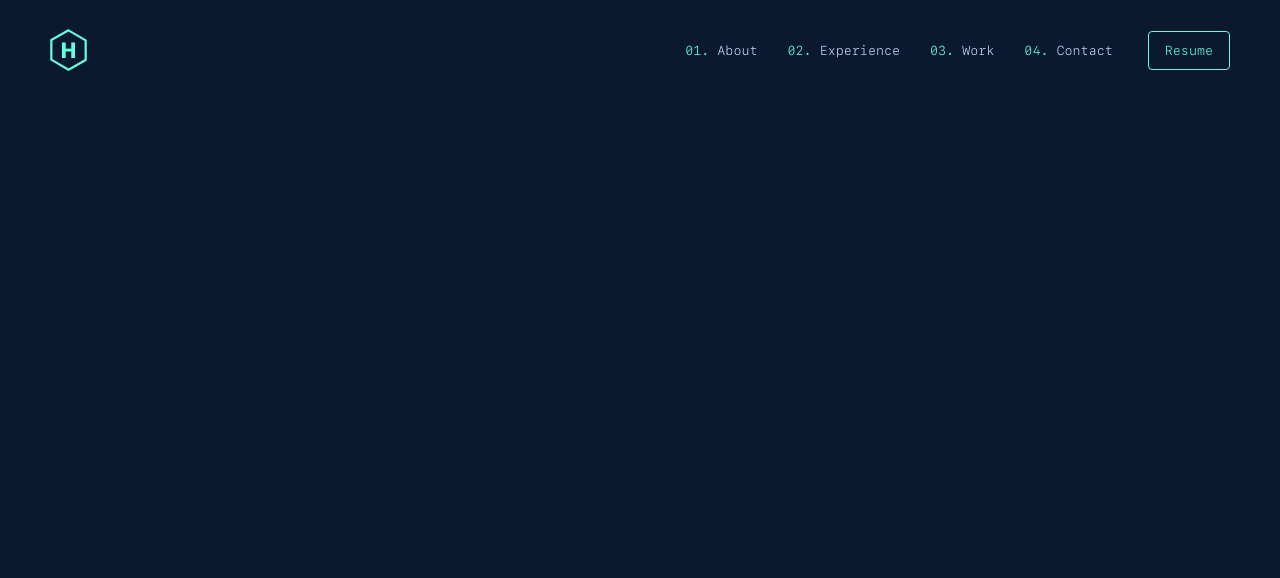
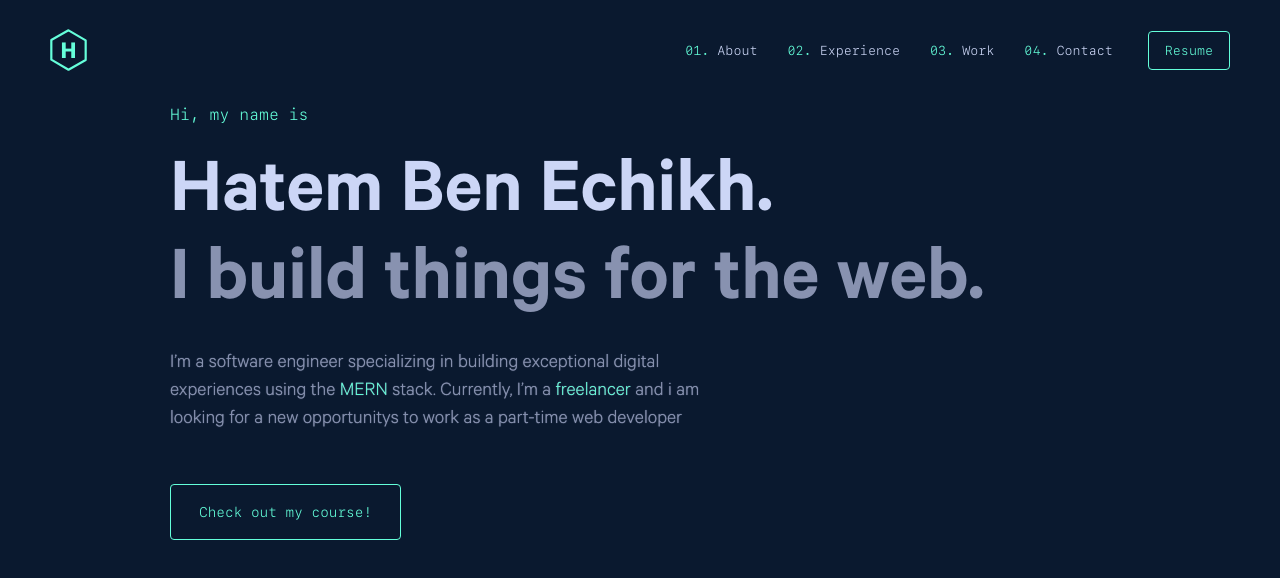
Before and after one commit to hatem782/Portfolio-hatem-ben-echikh, a React (Create React App) app: page / in a window 1280 px wide. Shown: the top 578 px of the page. Built offline with nearby package versions, Linux system fonts and the light colour scheme.

Commit message:
first section

```diff
--- a/src/App.js
+++ b/src/App.js
@@ -2,12 +2,13 @@ import React from "react";
 import Theme from "./theme/Theme.jsx";
 import Home from "./views/Home/Home.jsx";
 import Loading from "./views/Loading/Loading";
-
+import NavBar from "./layouts/navbar/NavBar";
 function App() {
   return (
     <div>
       <Theme>
-        {/* <Loading /> */}
+        <Loading />
+        <NavBar />
         <Home />
       </Theme>
     </div>
--- a/src/components/buttons/OutlinedButton/outlinedButton.styles.js
+++ b/src/components/buttons/OutlinedButton/outlinedButton.styles.js
@@ -6,12 +6,17 @@ export const useStyles = makeStyles((theme) => ({
     border: `solid 1px ${theme.palette.primary.main}`,
     padding: "12px 16px",
     outline: "none",
-    backgroundColor: "transparent",
+    backgroundColor: "#64ffda00",
 
     color: theme.palette.primary.main,
     lineHeight: "1",
     fontFamily: "SFMono",
     fontSize: "13px",
     fontWeight: "300",
+    cursor: "pointer",
+    transition: "all 0.2s",
+    "&:hover": {
+      backgroundColor: "#64ffda22",
+    },
   },
 }));
--- a/src/components/logo/logo.styles.js
+++ b/src/components/logo/logo.styles.js
@@ -1,6 +1,7 @@
 import { makeStyles } from "@mui/styles";
 
 const delay_bar = 0.3;
+const waiting = 0.3;
 
 export const useStyles = makeStyles((theme) => ({
   custom_logo: {
@@ -15,13 +16,15 @@ export const useStyles = makeStyles((theme) => ({
     fontSize: "105px",
     fontWeight: "700",
 
-    animation: `logo-fade-out ${delay_bar}s linear ${delay_bar * 10}s forwards`,
+    animation: `logo-fade-out ${delay_bar}s linear ${delay_bar * 10 +
+      waiting}s forwards`,
 
     "& p": {
-      transform: "translateY(-6px)",
+      transform: "translateY(12px)",
       position: "absolute",
       opacity: "0",
-      animation: `h-fade-in ${delay_bar}s linear ${delay_bar * 7}s forwards`,
+      animation: `h-fade-in ${delay_bar}s linear ${delay_bar * 7 +
+        waiting}s forwards`,
     },
     "& .bar": {
       height: "100px",
@@ -43,37 +46,37 @@ export const useStyles = makeStyles((theme) => ({
     "& .bar-1": {
       transform: "translate(-41px, -71px) rotate(60deg)",
       "& .filled-bar": {
-        animationDelay: `${delay_bar * 1}s`,
+        animationDelay: `${delay_bar * 1 + waiting}s`,
       },
     },
     "& .bar-2": {
       transform: "translate(-82px, 0px) rotate(0deg)",
       "& .filled-bar": {
-        animationDelay: `${delay_bar * 2}s`,
+        animationDelay: `${delay_bar * 2 + waiting}s`,
       },
     },
     "& .bar-3": {
       transform: "translate(-41px, 71px) rotate(-60deg)",
       "& .filled-bar": {
-        animationDelay: `${delay_bar * 3}s`,
+        animationDelay: `${delay_bar * 3 + waiting}s`,
       },
     },
     "& .bar-4": {
       transform: "translate(41px, 71px) rotate(-120deg);",
       "& .filled-bar": {
-        animationDelay: `${delay_bar * 4}s`,
+        animationDelay: `${delay_bar * 4 + waiting}s`,
       },
     },
     "& .bar-5": {
       transform: "translate(82px, 0px) rotate(-180deg)",
       "& .filled-bar": {
-        animationDelay: `${delay_bar * 5}s`,
+        animationDelay: `${delay_bar * 5 + waiting}s`,
       },
     },
     "& .bar-6": {
       transform: "translate(41px, -71px) rotate(-240deg);",
       "& .filled-bar": {
-        animationDelay: `${delay_bar * 6}s`,
+        animationDelay: `${delay_bar * 6 + waiting}s`,
       },
     },
   },
--- a/src/layouts/navbar/navbar.styles.js
+++ b/src/layouts/navbar/navbar.styles.js
@@ -57,5 +57,6 @@ export const useStyles = makeStyles((theme) => ({
     height: "70px",
     backgroundColor: "rgba(10, 25, 47, 0.85)",
     boxShadow: `0 10px 30px -10px rgba(2,12,27,0.7)`,
+    backdropFilter: "blur(10px)",
   },
 }));
--- a/src/views/Home/Home.jsx
+++ b/src/views/Home/Home.jsx
@@ -1,12 +1,13 @@
 import React from "react";
-import NavBar from "../../layouts/navbar/NavBar";
+import Globalinfo from "../sections/globalinfo/Globalinfo";
+
 import { useStyles } from "./home.styles";
 
 function Home() {
   const styles = useStyles();
   return (
     <div className={styles.home}>
-      <NavBar />
+      <Globalinfo />
     </div>
   );
 }
--- a/src/views/Home/home.styles.js
+++ b/src/views/Home/home.styles.js
@@ -5,5 +5,6 @@ export const useStyles = makeStyles((theme) => ({
     height: "300vh",
     width: "100%",
     backgroundColor: theme.palette.background.main,
+    padding: "90px 170px 20px 170px",
   },
 }));
--- a/src/views/Loading/loading.styles.js
+++ b/src/views/Loading/loading.styles.js
@@ -3,7 +3,8 @@ import { makeStyles } from "@mui/styles";
 export const useStyles = makeStyles((theme) => ({
   loading: {
     height: "100vh",
-    width: "100vw",
+    width: "100%",
+    overflow: "hidden",
     backgroundColor: theme.palette.background.dark,
 
     position: "absolute",
--- /dev/null
+++ b/src/views/sections/globalinfo/Globalinfo.jsx
@@ -0,0 +1,24 @@
+import React from "react";
+import OutlinedButton from "../../../components/buttons/OutlinedButton/OutlinedButton";
+
+import { useStyles } from "./globalinfo.styles";
+
+function Globalinfo() {
+  const styles = useStyles();
+  return (
+    <section className={styles.main}>
+      <p className="mynameis">Hi, my name is</p>
+      <h1 className="name">Hatem Ben Echikh.</h1>
+      <h1 className="role">I build things for the web.</h1>
+      <p className="description">
+        I’m a software engineer specializing in building exceptional digital
+        experiences using the <span className="important">MERN</span> stack.
+        Currently, I’m a <span className="important">freelancer</span> and i am
+        looking for a new opportunitys to work as a part-time web developer
+      </p>
+      <OutlinedButton>Check out my course!</OutlinedButton>
+    </section>
+  );
+}
+
+export default Globalinfo;
--- /dev/null
+++ b/src/views/sections/globalinfo/globalinfo.styles.js
@@ -0,0 +1,42 @@
+import { makeStyles } from "@mui/styles";
+
+export const useStyles = makeStyles((theme) => ({
+  main: {
+    "& .mynameis": {
+      color: theme.palette.primary.main,
+      fontFamily: "SFMono",
+      fontWeight: "400",
+      lineHeight: "1.1",
+      fontSize: "16px",
+      marginBottom: "30px",
+    },
+    "& h1": {
+      fontSize: "80px",
+      fontWeight: "500",
+      lineHeight: "1.1",
+      margin: "0px",
+    },
+    "& .name": {
+      color: theme.palette.text.light,
+    },
+    "& .role": {
+      color: theme.palette.text.dark,
+    },
+    "& .description": {
+      maxWidth: "540px",
+      fontWeight: "300",
+      fontSize: "20px",
+      lineHeight: "1.4",
+      color: theme.palette.text.dark,
+      textShadow: "0px 0px 1px #8892b0",
+      "& .important": {
+        color: theme.palette.primary.main,
+      },
+    },
+    "& .button-custom": {
+      padding: "20px 28px",
+      fontSize: "14px",
+      marginTop: "30px",
+    },
+  },
+}));
```
